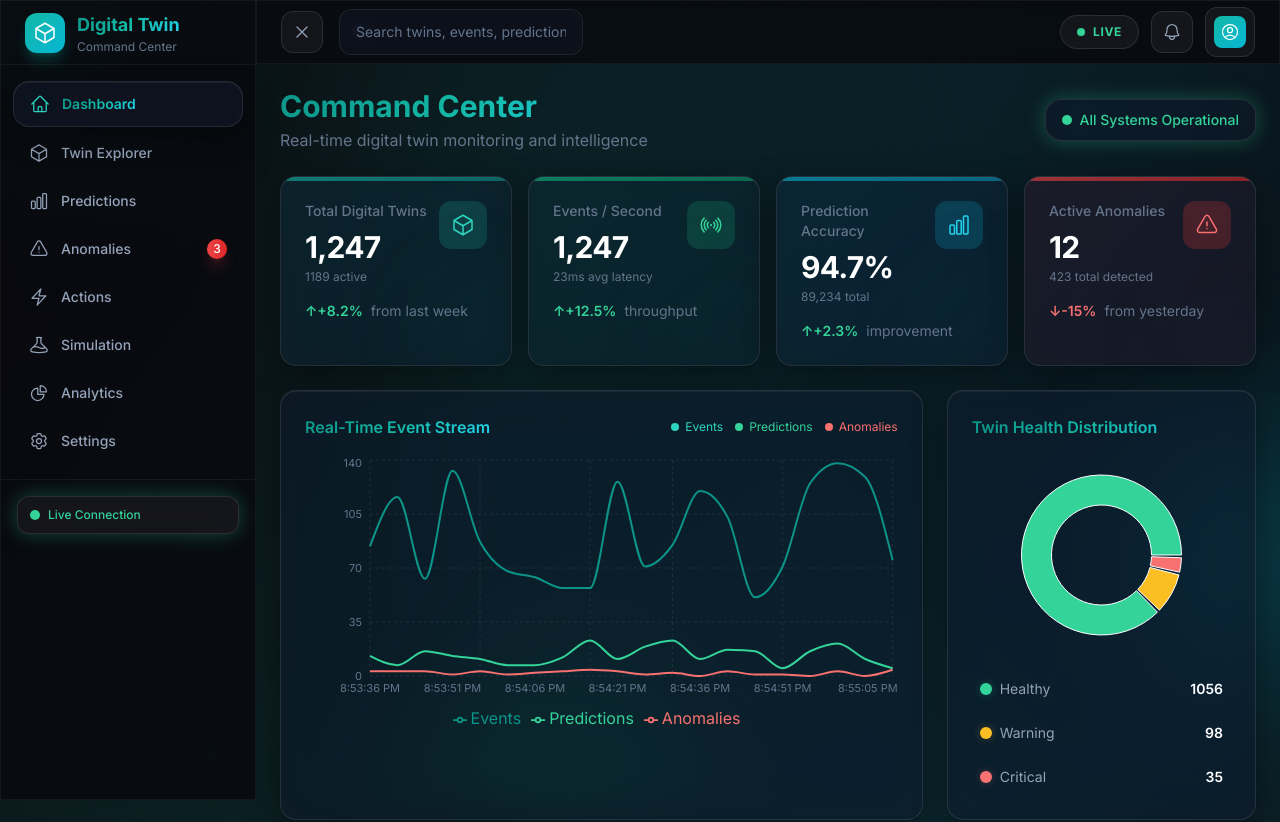
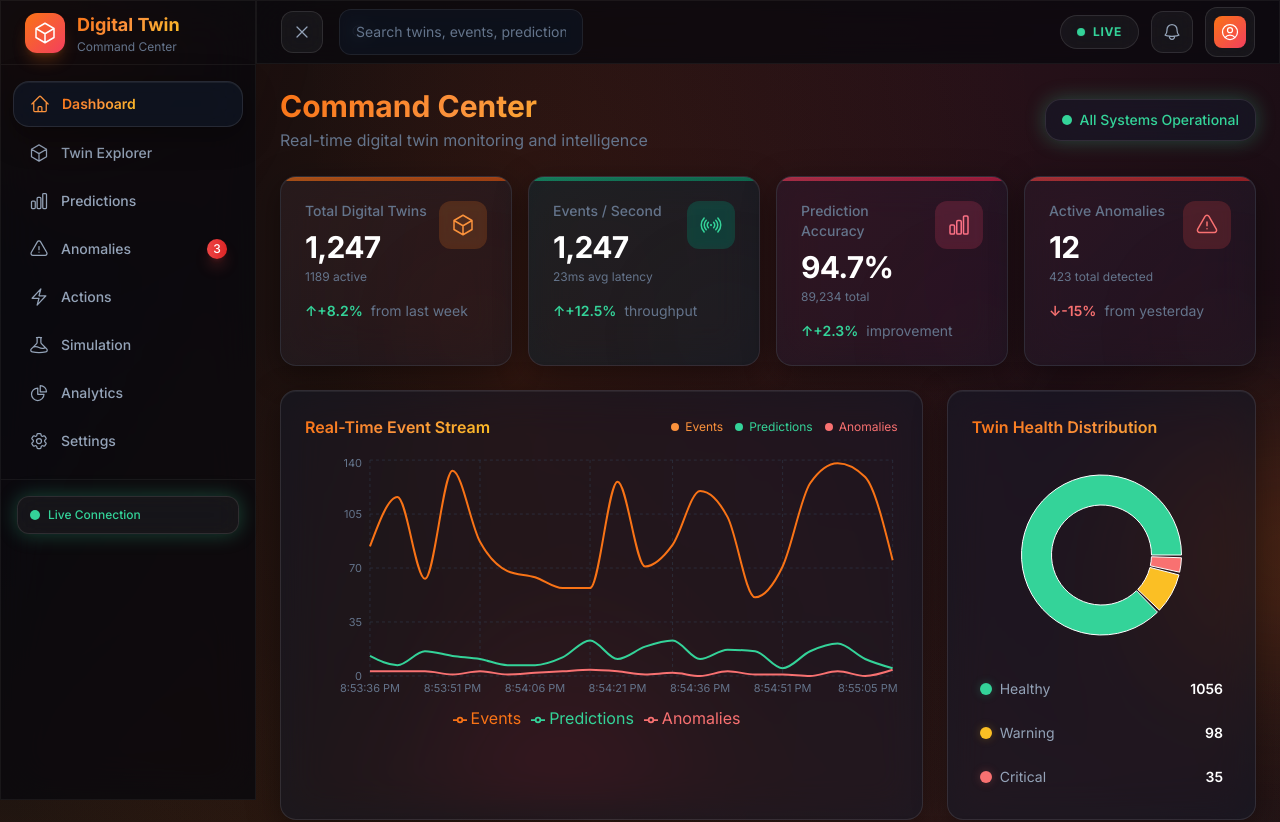
Before and after one commit to thatperplextion/digital-twinn, a React (Vite) app in the folder dashboard-ui/: page / in a window 1280 px wide. Shown: the top 822 px of the page. Built offline with nearby package versions, Linux system fonts and the light colour scheme.

Commit message:
upd coral sqASH (#7)
* upg sim

* upd coral grad

```diff
--- a/dashboard-ui/src/components/Layout.tsx
+++ b/dashboard-ui/src/components/Layout.tsx
@@ -45,9 +45,9 @@ export default function Layout({ children }: LayoutProps) {
     <div className="min-h-screen bg-mesh relative overflow-hidden">
       {/* Animated background orbs */}
       <div className="fixed inset-0 pointer-events-none overflow-hidden">
-        <div className="orb orb-teal w-96 h-96 -top-48 -left-48 animate-float" />
-        <div className="orb orb-cyan w-80 h-80 top-1/2 -right-40 animate-float" style={{ animationDelay: '1s' }} />
-        <div className="orb orb-emerald w-64 h-64 -bottom-32 left-1/3 animate-float" style={{ animationDelay: '2s' }} />
+        <div className="orb orb-orange w-96 h-96 -top-48 -left-48 animate-float" />
+        <div className="orb orb-coral w-80 h-80 top-1/2 -right-40 animate-float" style={{ animationDelay: '1s' }} />
+        <div className="orb orb-rose w-64 h-64 -bottom-32 left-1/3 animate-float" style={{ animationDelay: '2s' }} />
       </div>
 
       {/* Sidebar */}
--- a/dashboard-ui/src/components/MetricCard.tsx
+++ b/dashboard-ui/src/components/MetricCard.tsx
@@ -17,7 +17,7 @@ const colorClasses = {
     bg: 'from-primary-600/20 to-primary-800/10',
     border: 'border-primary-500/20',
     icon: 'text-primary-400 bg-primary-500/20',
-    glow: 'hover:shadow-neon-teal',
+    glow: 'hover:shadow-neon-orange',
     gradient: 'from-primary-500 to-primary-600',
   },
   green: {
@@ -45,7 +45,7 @@ const colorClasses = {
     bg: 'from-accent-600/20 to-accent-800/10',
     border: 'border-accent-500/20',
     icon: 'text-accent-400 bg-accent-500/20',
-    glow: 'hover:shadow-neon-cyan',
+    glow: 'hover:shadow-neon-rose',
     gradient: 'from-accent-500 to-accent-600',
   },
 }
--- a/dashboard-ui/src/index.css
+++ b/dashboard-ui/src/index.css
@@ -6,19 +6,19 @@
   --font-sans: 'Inter', system-ui, -apple-system, sans-serif;
   --font-mono: 'JetBrains Mono', monospace;
 
-  /* Gradient colors - Teal/Emerald/Cyan theme */
-  --gradient-primary: linear-gradient(135deg, #0d9488 0%, #06b6d4 100%);
-  --gradient-accent: linear-gradient(135deg, #14b8a6 0%, #22d3ee 100%);
+  /* Sunset Coral Theme - Warm Orange/Rose/Amber */
+  --gradient-primary: linear-gradient(135deg, #ea580c 0%, #f97316 100%);
+  --gradient-accent: linear-gradient(135deg, #f43f5e 0%, #fb7185 100%);
   --gradient-success: linear-gradient(135deg, #10b981 0%, #34d399 100%);
   --gradient-warning: linear-gradient(135deg, #f59e0b 0%, #fbbf24 100%);
   --gradient-danger: linear-gradient(135deg, #ef4444 0%, #f87171 100%);
-  --gradient-cyber: linear-gradient(135deg, #06b6d4 0%, #0ea5e9 100%);
-  --gradient-aurora: linear-gradient(135deg, #0d9488 0%, #2dd4bf 100%);
-  --gradient-ocean: linear-gradient(135deg, #0891b2 0%, #14b8a6 100%);
+  --gradient-cyber: linear-gradient(135deg, #f97316 0%, #fb923c 100%);
+  --gradient-aurora: linear-gradient(135deg, #ea580c 0%, #f43f5e 100%);
+  --gradient-ocean: linear-gradient(135deg, #f97316 0%, #fbbf24 100%);
 
   /* Glass colors */
   --glass-bg: rgba(17, 25, 40, 0.75);
-  --glass-border: rgba(255, 255, 255, 0.08);
+  --glass-border: rgba(249, 115, 22, 0.15);
   --glass-shadow: 0 8px 32px rgba(0, 0, 0, 0.37);
 }
 
@@ -57,12 +57,12 @@ body {
 .bg-mesh {
   background-color: #0a0a0f;
   background-image:
-    radial-gradient(at 40% 20%, rgba(13, 148, 136, 0.15) 0px, transparent 50%),
-    radial-gradient(at 80% 0%, rgba(6, 182, 212, 0.12) 0px, transparent 50%),
-    radial-gradient(at 0% 50%, rgba(20, 184, 166, 0.1) 0px, transparent 50%),
-    radial-gradient(at 80% 50%, rgba(34, 211, 238, 0.1) 0px, transparent 50%),
-    radial-gradient(at 0% 100%, rgba(16, 185, 129, 0.1) 0px, transparent 50%),
-    radial-gradient(at 80% 100%, rgba(45, 212, 191, 0.12) 0px, transparent 50%);
+    radial-gradient(at 40% 20%, rgba(234, 88, 12, 0.15) 0px, transparent 50%),
+    radial-gradient(at 80% 0%, rgba(244, 63, 94, 0.12) 0px, transparent 50%),
+    radial-gradient(at 0% 50%, rgba(249, 115, 22, 0.1) 0px, transparent 50%),
+    radial-gradient(at 80% 50%, rgba(251, 146, 60, 0.1) 0px, transparent 50%),
+    radial-gradient(at 0% 100%, rgba(251, 191, 36, 0.1) 0px, transparent 50%),
+    radial-gradient(at 80% 100%, rgba(244, 63, 94, 0.12) 0px, transparent 50%);
 }
 
 /* Custom scrollbar */
@@ -77,12 +77,12 @@ body {
 }
 
 ::-webkit-scrollbar-thumb {
-  background: linear-gradient(135deg, #0d9488, #06b6d4);
+  background: linear-gradient(180deg, #ea580c, #f43f5e);
   border-radius: 3px;
 }
 
 ::-webkit-scrollbar-thumb:hover {
-  background: linear-gradient(135deg, #14b8a6, #22d3ee);
+  background: linear-gradient(135deg, #fb923c, #f43f5e);
 }
 
 /* ==================== GLASSMORPHISM ==================== */
@@ -144,7 +144,7 @@ body {
   inset: 0;
   padding: 1px;
   border-radius: inherit;
-  background: linear-gradient(135deg, #0d9488, #06b6d4, #22d3ee, #0d9488);
+  background: linear-gradient(135deg, #ea580c, #f97316, #f43f5e, #ea580c);
   background-size: 300% 300%;
   animation: borderGlow 4s ease infinite;
   -webkit-mask:
@@ -161,14 +161,14 @@ body {
 }
 
 .gradient-text {
-  background: linear-gradient(135deg, #0d9488 0%, #14b8a6 50%, #22d3ee 100%);
+  background: linear-gradient(135deg, #f97316 0%, #fb923c 50%, #fbbf24 100%);
   -webkit-background-clip: text;
   -webkit-text-fill-color: transparent;
   background-clip: text;
 }
 
 .gradient-text-cyber {
-  background: linear-gradient(135deg, #06b6d4 0%, #14b8a6 50%, #2dd4bf 100%);
+  background: linear-gradient(135deg, #ea580c 0%, #f97316 50%, #f43f5e 100%);
   -webkit-background-clip: text;
   -webkit-text-fill-color: transparent;
   background-clip: text;
@@ -176,7 +176,7 @@ body {
 
 /* Gradient buttons */
 .btn-gradient {
-  background: linear-gradient(135deg, #0d9488 0%, #06b6d4 100%);
+  background: linear-gradient(135deg, #ea580c 0%, #f97316 100%);
   color: white;
   font-weight: 600;
   padding: 0.75rem 1.5rem;
@@ -184,12 +184,12 @@ body {
   border: none;
   cursor: pointer;
   transition: all 0.3s ease;
-  box-shadow: 0 4px 15px rgba(13, 148, 136, 0.4);
+  box-shadow: 0 4px 15px rgba(234, 88, 12, 0.4);
 }
 
 .btn-gradient:hover {
   transform: translateY(-2px);
-  box-shadow: 0 8px 25px rgba(6, 182, 212, 0.5);
+  box-shadow: 0 8px 25px rgba(249, 115, 22, 0.5);
 }
 
 .btn-gradient:active {
@@ -207,24 +207,24 @@ body {
 }
 
 /* ==================== GLOW EFFECTS ==================== */
-.glow-teal {
+.glow-orange {
   box-shadow:
-    0 0 20px rgba(13, 148, 136, 0.4),
-    0 0 40px rgba(13, 148, 136, 0.2),
-    0 0 60px rgba(13, 148, 136, 0.1);
+    0 0 20px rgba(234, 88, 12, 0.4),
+    0 0 40px rgba(234, 88, 12, 0.2),
+    0 0 60px rgba(234, 88, 12, 0.1);
 }
 
-.glow-cyan {
+.glow-coral {
   box-shadow:
-    0 0 20px rgba(6, 182, 212, 0.4),
-    0 0 40px rgba(6, 182, 212, 0.2),
-    0 0 60px rgba(6, 182, 212, 0.1);
+    0 0 20px rgba(249, 115, 22, 0.4),
+    0 0 40px rgba(249, 115, 22, 0.2),
+    0 0 60px rgba(249, 115, 22, 0.1);
 }
 
-.glow-green {
+.glow-rose {
   box-shadow:
-    0 0 20px rgba(52, 211, 153, 0.4),
-    0 0 40px rgba(52, 211, 153, 0.2);
+    0 0 20px rgba(244, 63, 94, 0.4),
+    0 0 40px rgba(244, 63, 94, 0.2);
 }
 
 .glow-red {
@@ -423,8 +423,8 @@ body {
 
 .input-glass:focus {
   outline: none;
-  border-color: rgba(13, 148, 136, 0.5);
-  box-shadow: 0 0 20px rgba(6, 182, 212, 0.2);
+  border-color: rgba(249, 115, 22, 0.5);
+  box-shadow: 0 0 20px rgba(234, 88, 12, 0.2);
 }
 
 /* ==================== TOOLTIPS ==================== */
@@ -481,8 +481,8 @@ body {
   left: 0;
   width: 100%;
   height: 2px;
-  background: linear-gradient(90deg, #0d9488, #06b6d4);
-  box-shadow: 0 0 10px rgba(13, 148, 136, 0.5);
+  background: linear-gradient(90deg, #ea580c, #f97316);
+  box-shadow: 0 0 10px rgba(234, 88, 12, 0.5);
 }
 
 /* Orb decoration */
@@ -494,14 +494,14 @@ body {
   pointer-events: none;
 }
 
-.orb-teal {
-  background: radial-gradient(circle, #0d9488, transparent);
+.orb-orange {
+  background: radial-gradient(circle, #ea580c, transparent);
 }
 
-.orb-cyan {
-  background: radial-gradient(circle, #06b6d4, transparent);
+.orb-coral {
+  background: radial-gradient(circle, #f97316, transparent);
 }
 
-.orb-emerald {
-  background: radial-gradient(circle, #10b981, transparent);
+.orb-rose {
+  background: radial-gradient(circle, #f43f5e, transparent);
 }
--- a/dashboard-ui/src/pages/Dashboard.tsx
+++ b/dashboard-ui/src/pages/Dashboard.tsx
@@ -242,7 +242,7 @@ export default function Dashboard() {
           <MultiLineChart
             data={chartData}
             lines={[
-              { key: 'events', color: '#0d9488', name: 'Events' },
+              { key: 'events', color: '#f97316', name: 'Events' },
               { key: 'predictions', color: '#34d399', name: 'Predictions' },
               { key: 'anomalies', color: '#f87171', name: 'Anomalies' },
             ]}
@@ -293,7 +293,7 @@ export default function Dashboard() {
             <MetricGauge
               value={stats.predictionAccuracy}
               title="Prediction Acc."
-              color="#06b6d4"
+              color="#fb923c"
               size="sm"
             />
             <div className="col-span-2 space-y-4">
@@ -360,7 +360,7 @@ export default function Dashboard() {
         <GradientAreaChart
           data={chartData}
           dataKey="latency"
-          color="#06b6d4"
+          color="#f97316"
           height={200}
         />
       </motion.div>
--- a/dashboard-ui/src/pages/Simulation.tsx
+++ b/dashboard-ui/src/pages/Simulation.tsx
@@ -228,7 +228,7 @@ export default function Simulation() {
               <MultiLineChart
                 data={simulationData}
                 lines={[
-                  { key: 'state', color: '#0d9488', name: 'State Score' },
+                  { key: 'state', color: '#f97316', name: 'State Score' },
                   { key: 'risk', color: '#f87171', name: 'Risk Level' },
                   { key: 'anomaly', color: '#fbbf24', name: 'Anomaly Score' },
                 ]}
--- a/dashboard-ui/tailwind.config.js
+++ b/dashboard-ui/tailwind.config.js
@@ -21,28 +21,28 @@ export default {
           900: '#000000',
         },
         primary: {
-          50: '#f0fdfa',
-          100: '#ccfbf1',
-          200: '#99f6e4',
-          300: '#5eead4',
-          400: '#2dd4bf',
-          500: '#14b8a6',
-          600: '#0d9488',
-          700: '#0f766e',
-          800: '#115e59',
-          900: '#134e4a',
+          50: '#fff7ed',
+          100: '#ffedd5',
+          200: '#fed7aa',
+          300: '#fdba74',
+          400: '#fb923c',
+          500: '#f97316',
+          600: '#ea580c',
+          700: '#c2410c',
+          800: '#9a3412',
+          900: '#7c2d12',
         },
         accent: {
-          50: '#ecfeff',
-          100: '#cffafe',
-          200: '#a5f3fc',
-          300: '#67e8f9',
-          400: '#22d3ee',
-          500: '#06b6d4',
-          600: '#0891b2',
-          700: '#0e7490',
-          800: '#155e75',
-          900: '#164e63',
+          50: '#fff1f2',
+          100: '#ffe4e6',
+          200: '#fecdd3',
+          300: '#fda4af',
+          400: '#fb7185',
+          500: '#f43f5e',
+          600: '#e11d48',
+          700: '#be123c',
+          800: '#9f1239',
+          900: '#881337',
         },
         success: {
           50: '#ecfdf5',
@@ -81,16 +81,16 @@ export default {
           900: '#78350f',
         },
         cyber: {
-          50: '#ecfeff',
-          100: '#cffafe',
-          200: '#a5f3fc',
-          300: '#67e8f9',
-          400: '#22d3ee',
-          500: '#06b6d4',
-          600: '#0891b2',
-          700: '#0e7490',
-          800: '#155e75',
-          900: '#164e63',
+          50: '#fff7ed',
+          100: '#ffedd5',
+          200: '#fed7aa',
+          300: '#fdba74',
+          400: '#fb923c',
+          500: '#f97316',
+          600: '#ea580c',
+          700: '#c2410c',
+          800: '#9a3412',
+          900: '#7c2d12',
         },
       },
       fontFamily: {
@@ -176,11 +176,12 @@ export default {
       },
       boxShadow: {
         'glass': '0 8px 32px rgba(0, 0, 0, 0.37)',
-        'glow-sm': '0 0 10px rgba(13, 148, 136, 0.3)',
-        'glow-md': '0 0 20px rgba(13, 148, 136, 0.4)',
-        'glow-lg': '0 0 40px rgba(6, 182, 212, 0.5)',
-        'neon-teal': '0 0 20px rgba(13, 148, 136, 0.4), 0 0 40px rgba(13, 148, 136, 0.2)',
-        'neon-cyan': '0 0 20px rgba(6, 182, 212, 0.4), 0 0 40px rgba(6, 182, 212, 0.2)',
+        'glow-sm': '0 0 10px rgba(234, 88, 12, 0.3)',
+        'glow-md': '0 0 20px rgba(234, 88, 12, 0.4)',
+        'glow-lg': '0 0 40px rgba(249, 115, 22, 0.5)',
+        'neon-orange': '0 0 20px rgba(234, 88, 12, 0.4), 0 0 40px rgba(234, 88, 12, 0.2)',
+        'neon-coral': '0 0 20px rgba(249, 115, 22, 0.4), 0 0 40px rgba(249, 115, 22, 0.2)',
+        'neon-rose': '0 0 20px rgba(244, 63, 94, 0.4), 0 0 40px rgba(244, 63, 94, 0.2)',
         'neon-green': '0 0 20px rgba(52, 211, 153, 0.4), 0 0 40px rgba(52, 211, 153, 0.2)',
         'neon-red': '0 0 20px rgba(239, 68, 68, 0.4), 0 0 40px rgba(239, 68, 68, 0.2)',
       },
@@ -191,10 +192,10 @@ export default {
       backgroundImage: {
         'gradient-radial': 'radial-gradient(var(--tw-gradient-stops))',
         'gradient-conic': 'conic-gradient(from 180deg at 50% 50%, var(--tw-gradient-stops))',
-        'gradient-primary': 'linear-gradient(135deg, #0d9488 0%, #06b6d4 100%)',
-        'gradient-accent': 'linear-gradient(135deg, #14b8a6 0%, #22d3ee 100%)',
+        'gradient-primary': 'linear-gradient(135deg, #ea580c 0%, #f97316 100%)',
+        'gradient-accent': 'linear-gradient(135deg, #f43f5e 0%, #fb7185 100%)',
         'gradient-success': 'linear-gradient(135deg, #10b981 0%, #34d399 100%)',
-        'gradient-cyber': 'linear-gradient(135deg, #06b6d4 0%, #0ea5e9 100%)',
+        'gradient-cyber': 'linear-gradient(135deg, #f97316 0%, #fb923c 100%)',
       },
     },
   },
```
